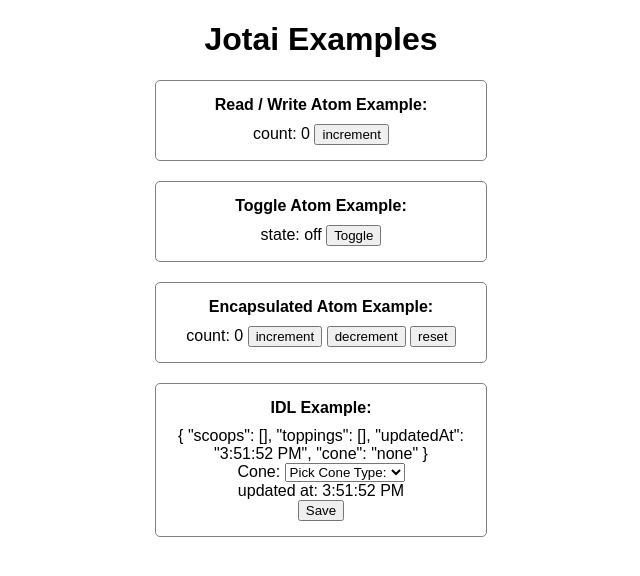
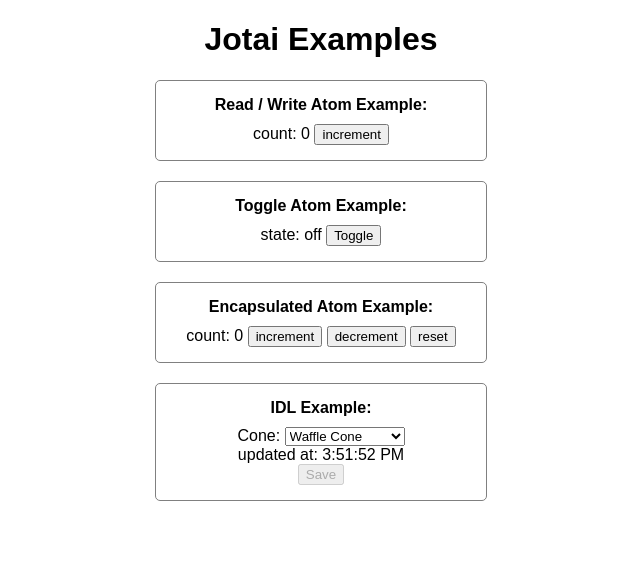
Before and after one commit to stevemolitor/jotai-examples, a React (Create React App) app: page / in a window 1280 px wide. Shown: the top 576 px of the page, without its empty margins (319-959 px from the left). Built offline with nearby package versions, Linux system fonts and the light colour scheme.

Commit message:
Finish IDL example, with two atoms

```diff
--- a/package.json
+++ b/package.json
@@ -6,11 +6,13 @@
   "main": "src/index.tsx",
   "dependencies": {
     "jotai": "2.4.2",
+    "lodash": "^4.17.21",
     "react": "18.2.0",
     "react-dom": "18.2.0",
     "react-scripts": "5.0.1"
   },
   "devDependencies": {
+    "@types/lodash": "^4.14.198",
     "@types/react": "18.2.22",
     "@types/react-dom": "18.2.7",
     "@typescript-eslint/eslint-plugin": "^6.7.2",
--- a/src/idl/IDLExample.tsx
+++ b/src/idl/IDLExample.tsx
@@ -1,9 +1,9 @@
 import { useAtom, useAtomValue, useSetAtom } from "jotai";
 import {
   coneAtom,
-  iceCreamAtom,
   updatedAtAtom,
   saveIceCreamAtom,
+  isIceCreamDirtyAtom,
 } from "./state";
 import {
   ChangeEventHandler,
@@ -41,6 +41,7 @@
 const IceCreamForm = () => {
   const save = useSetAtom(saveIceCreamAtom);
   const updatedAt = useAtomValue(updatedAtAtom);
+  const isDirty = useAtomValue(isIceCreamDirtyAtom);
 
   const [isPending, startTransition] = useTransition();
 
@@ -54,15 +55,13 @@
     [save]
   );
 
-  const iceCream = useAtomValue(iceCreamAtom);
   return (
     <form onSubmit={onSave}>
-      <div>{JSON.stringify(iceCream, null, 2)}</div>
-
       <ConePicker />
       <div>updated at: {updatedAt}</div>
-      <button type="submit">Save</button>
-      {isPending && <div>saving…</div>}
+      <button type="submit" disabled={!isDirty || isPending}>
+        {isPending ? <i>saving…</i> : "Save"}
+      </button>
     </form>
   );
 };
@@ -72,7 +71,13 @@
     <div className="example">
       <>
         <div className="example-title">IDL Example:</div>
-        <Suspense fallback={<div>getting ice cream from freezer…</div>}>
+        <Suspense
+          fallback={
+            <div style={{ backgroundColor: "red", fontSize: "100px" }}>
+              getting ice cream from freezer…
+            </div>
+          }
+        >
           <IceCreamForm />
         </Suspense>
       </>
--- a/src/idl/iceCreamDb.ts
+++ b/src/idl/iceCreamDb.ts
@@ -11,7 +11,7 @@
 
 export const getIceCreamData = (): Promise<IDL> =>
   new Promise((resolve) => {
-    setTimeout(() => resolve(iceCreamDb), 2000);
+    setTimeout(() => resolve(iceCreamDb), 1000);
   });
 
 export const saveIceCreamData = (iceCream: IDL): Promise<IDL> =>
@@ -22,5 +22,5 @@
         updatedAt: timestamp(),
       };
       return resolve(iceCreamDb);
-    }, 2000);
+    }, 1000);
   });
--- a/src/idl/state.ts
+++ b/src/idl/state.ts
@@ -1,8 +1,38 @@
 import { atom } from "jotai";
 import { Cone, IDL } from "./types";
 import { getIceCreamData, saveIceCreamData } from "./iceCreamDb";
+import { isEqual } from "lodash";
+import { atomWithDefault } from "jotai/utils";
 
-export const iceCreamAtom = atom<Promise<IDL> | IDL>(getIceCreamData()); // initialize with promise
+// latest ice cream data loaded from server
+export const iceCreamDbAtom = atomWithDefault<Promise<IDL> | IDL>(
+  getIceCreamData // initialize with promise
+);
+
+// in memory copy of iceCream data - this will get out of sync with iceCreamDbAtom as the user makes edits.
+export const iceCreamFormAtom = atom<Promise<IDL> | IDL | null>(null);
+
+// ice cream atom that proxies from iceCreamClientAtom and iceCreamDbAtom as appropriate.
+export const iceCreamAtom = atom(
+  (get) => get(iceCreamFormAtom) ?? get(iceCreamDbAtom),
+  (_get, set, iceCream: IDL) => {
+    set(iceCreamFormAtom, iceCream);
+  }
+);
+
+// return true if there are unsaved ice cream changes
+export const isIceCreamDirtyAtom = atom(async (get) => {
+  const iceCreamForm = await get(iceCreamFormAtom);
+  const iceCreamDb = await get(iceCreamDbAtom);
+  return iceCreamForm !== null && !isEqual(iceCreamForm, iceCreamDb);
+});
+
+export const saveIceCreamAtom = atom(null, (get, set) => {
+  const iceCream = get(iceCreamAtom);
+  const iceCreamPromise = saveIceCreamData(iceCream as IDL);
+  set(iceCreamDbAtom, iceCreamPromise);
+  set(iceCreamFormAtom, iceCreamPromise);
+});
 
 export const updatedAtAtom = atom(async (get) => {
   const { updatedAt } = await get(iceCreamAtom);
@@ -10,21 +40,16 @@
 });
 
 export const coneAtom = atom(
-  async (get) => {
-    const iceCream = await get(iceCreamAtom);
+  (get) => {
+    const iceCream = get(iceCreamAtom) as IDL;
     return iceCream.cone;
   },
 
-  async (get, set, cone: Cone) => {
-    const iceCream = await get(iceCreamAtom);
-    set(iceCreamAtom, {
+  (get, set, cone: Cone) => {
+    const iceCream = get(iceCreamAtom) as IDL;
+    set(iceCreamFormAtom, {
       ...iceCream,
       cone,
     });
   }
 );
-
-export const saveIceCreamAtom = atom(null, (get, set) => {
-  const iceCream = get(iceCreamAtom);
-  set(iceCreamAtom, saveIceCreamData(iceCream as IDL));
-});
```
